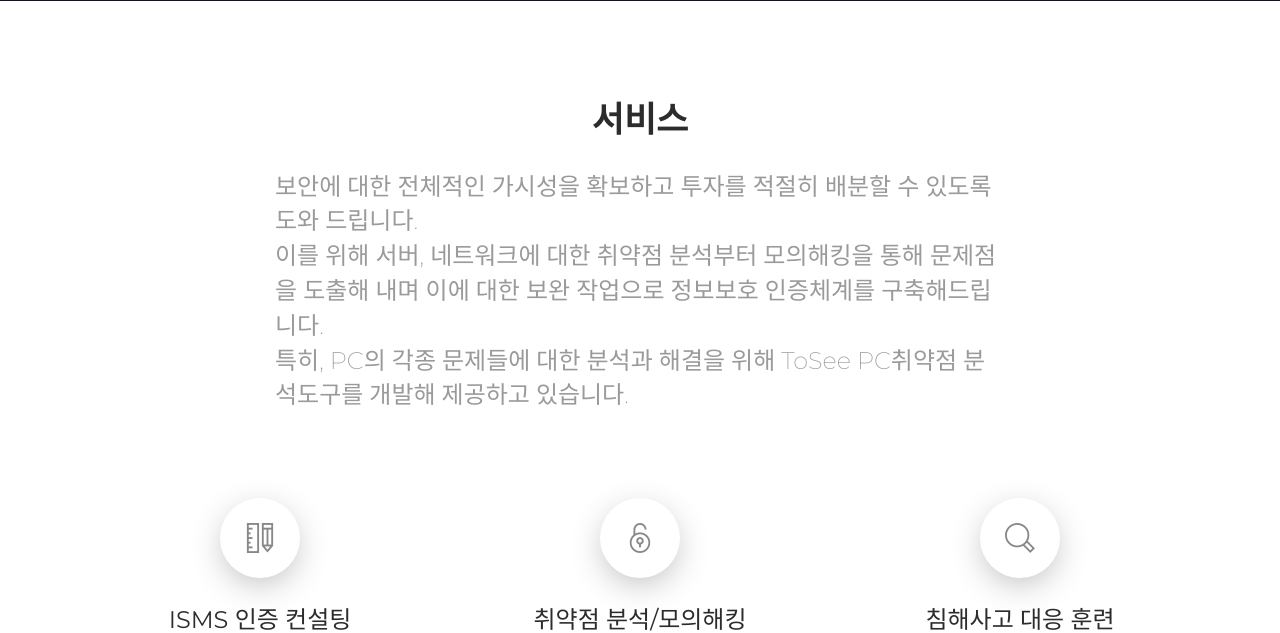
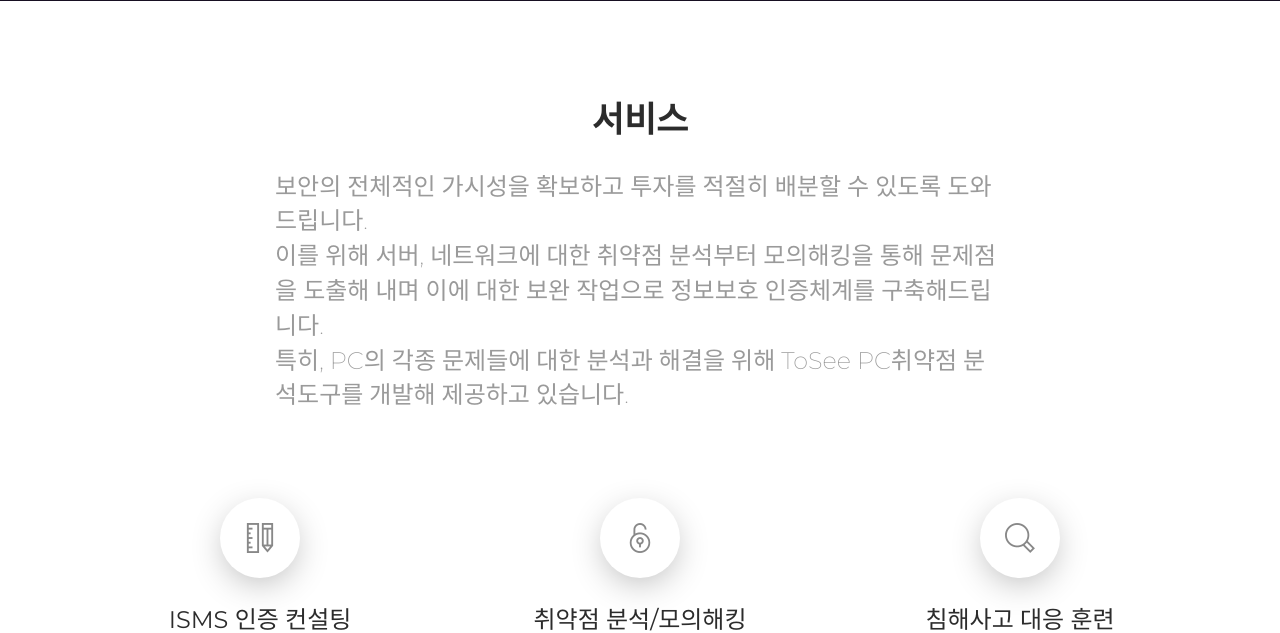
Before and after one commit to web24365/Django-page, a Django app: page / in a window 1280 px wide. Shown: the part 1414-2047 px from the top of the page. Run offline with Django 3.2, Linux system fonts and the light colour scheme; some libraries are stand-ins or nearby versions.

Commit message:
templates

```diff
--- a/templates/index.html
+++ b/templates/index.html
@@ -55,7 +55,7 @@
         <div class="row">
             <div class="col-md-8 ml-auto mr-auto">
                 <h2 class="text-center title">서비스</h2>
-                <h4 class="description">보안에 대한 전체적인 가시성을 확보하고 투자를 적절히 배분할 수 있도록 도와 드립니다.<br>
+                <h4 class="description">보안의 전체적인 가시성을 확보하고 투자를 적절히 배분할 수 있도록 도와 드립니다.<br>
                     이를 위해 서버, 네트워크에 대한 취약점 분석부터 모의해킹을 통해 문제점을 도출해 내며 이에 대한 보완 작업으로 정보보호 인증체계를 구축해드립니다.<br>
                     특히, PC의 각종 문제들에 대한 분석과 해결을 위해 ToSee PC취약점 분석도구를 개발해 제공하고 있습니다.</h4>
             </div>
```
